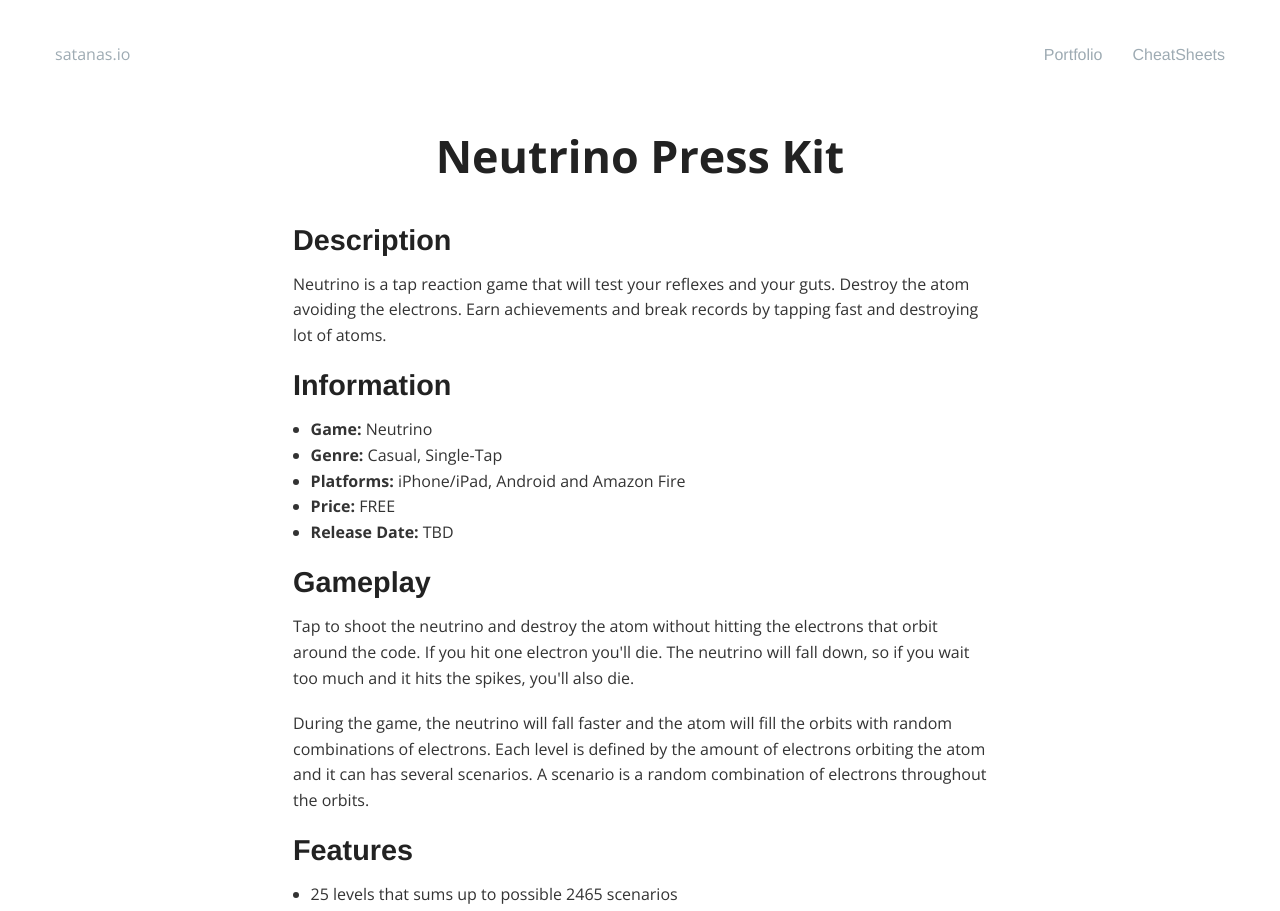
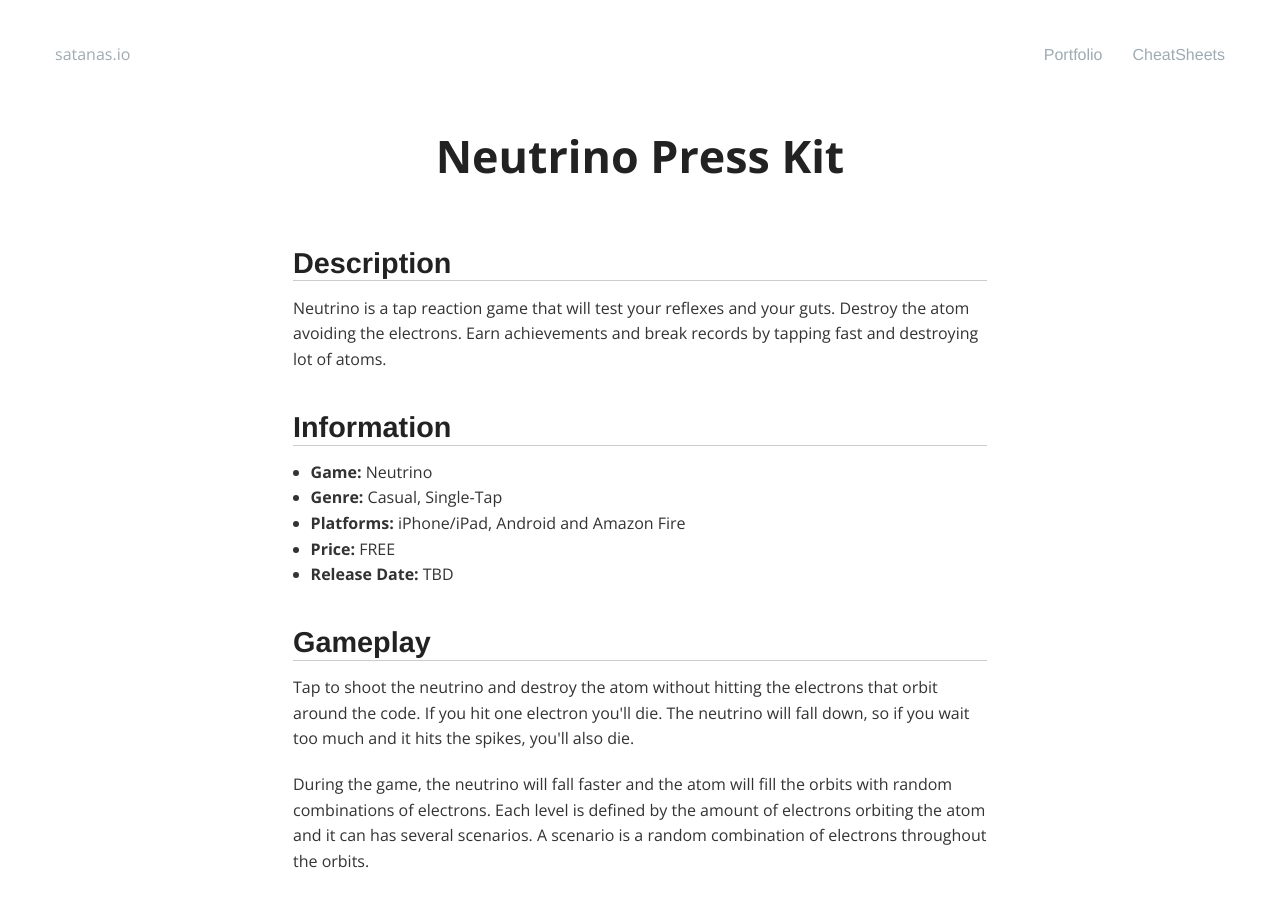
Before and after one commit to satanas/site, a Jekyll site: the page built from games/neutrino/presskit.html, in a window 1280 px wide. Shown: the top 911 px of the page. Built offline with Jekyll 4.4.1, drawn with Linux system fonts in a browser that asks for light colours; nearby versions of some CDN libraries; Markdown is read by kramdown in place of the engine named in the settings.

Commit message:
Added style for press kit headers

```diff
--- a/assets/css/app.css
+++ b/assets/css/app.css
@@ -253,6 +253,12 @@
   font-size: 0.8rem;
 }
 
+/* Press Kit Style */
 .presskit .label.download {
   padding: 1em 2em;
 }
+
+.presskit h3 {
+  margin-top: 1.3em;
+  border-bottom: 1px solid #ccc;
+}
```
